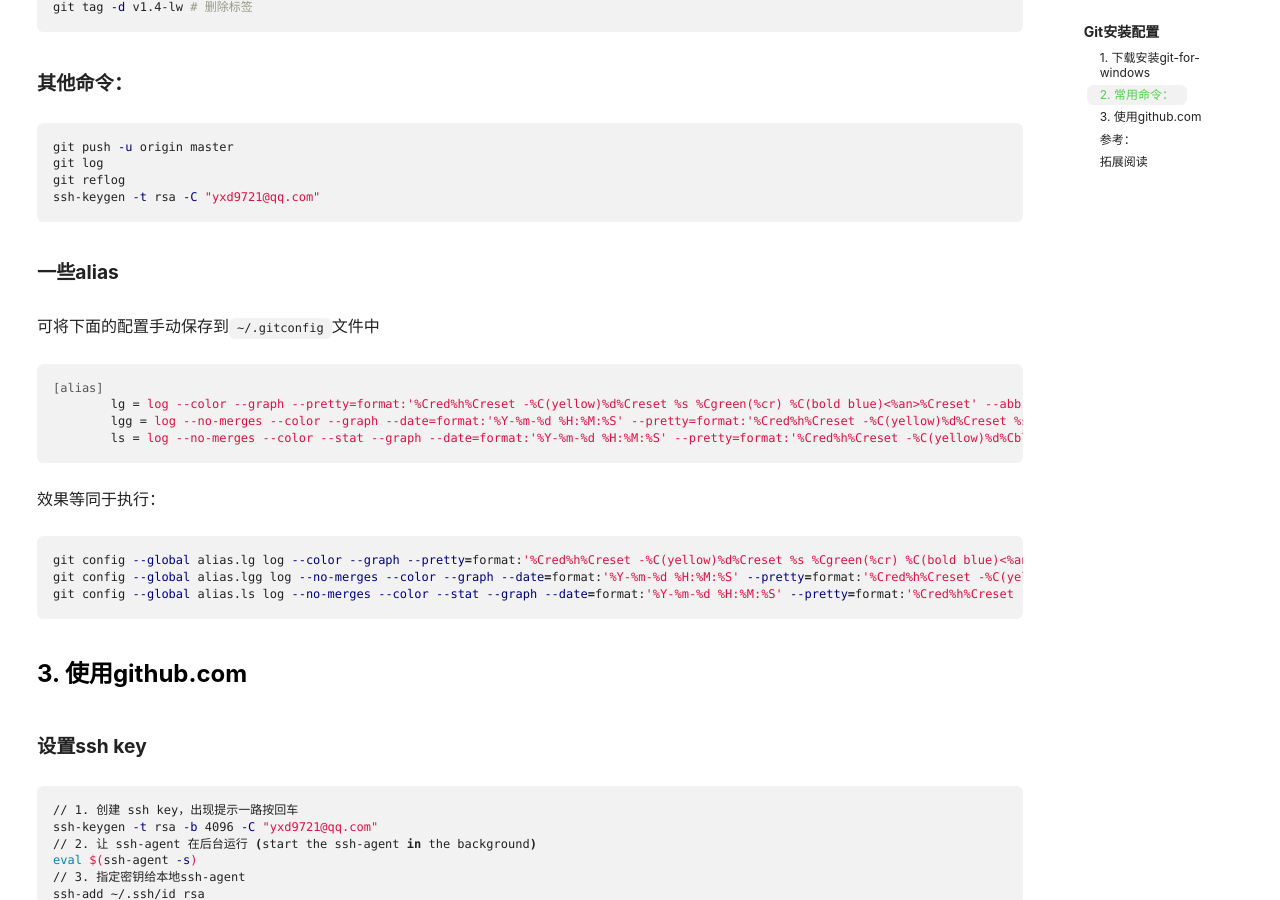
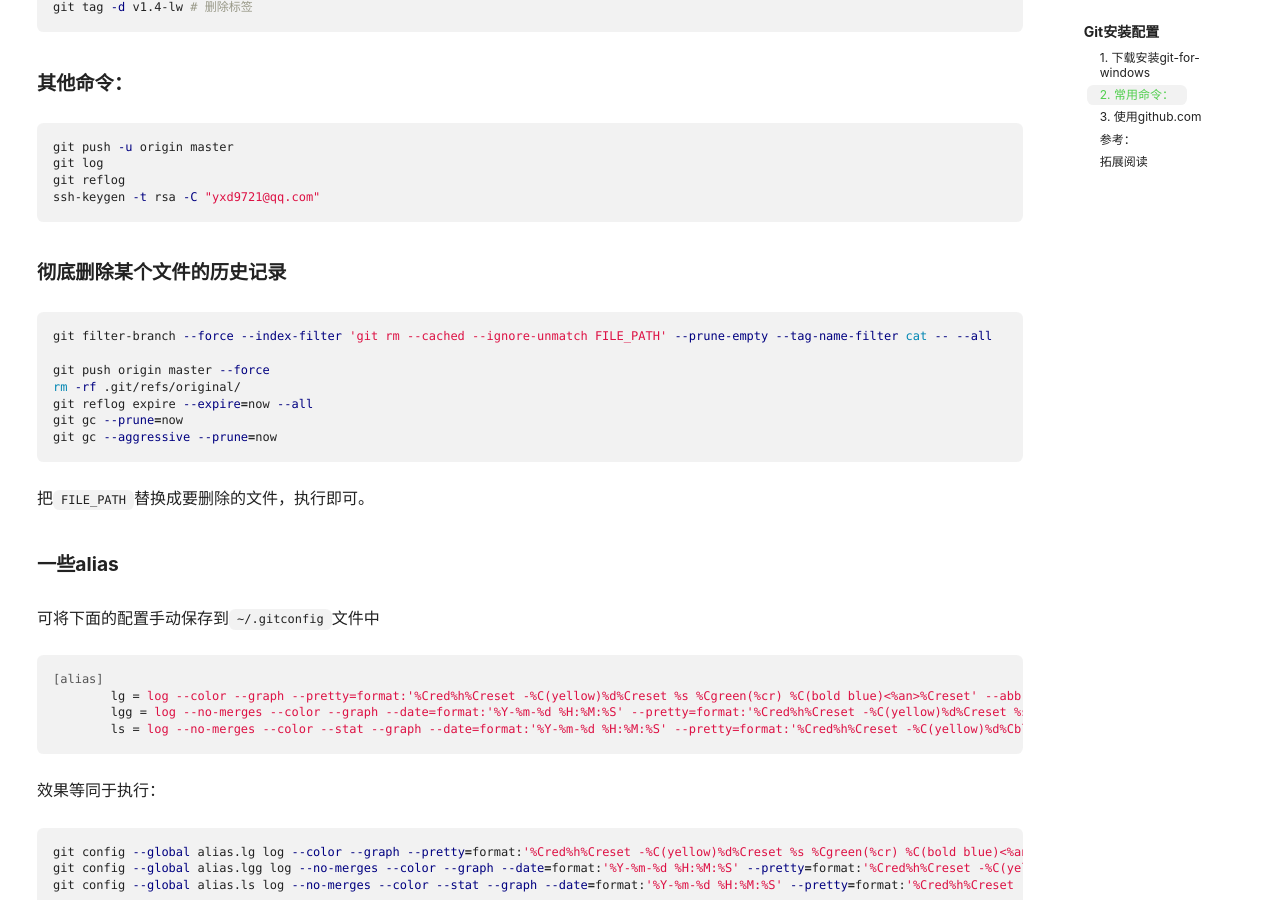
Before and after one commit to thianda91/thianda91.github.io, a Jekyll site: the page built from _posts/2017-09-28-git-learning.md, in a window 1280 px wide and 900 px high, scrolled down 4634 px. Built offline with Jekyll 4.4.1, drawn with Linux system fonts in a browser that asks for light colours; nearby versions of some CDN libraries; comment, search, counter and statistics services are not loaded; some of the changed text lies outside the part shown.

Commit message:
update git-learning

````diff
--- a/_posts/2017-09-28-git-learning.md
+++ b/_posts/2017-09-28-git-learning.md
@@ -212,6 +212,20 @@
 ssh-keygen -t rsa -C "yxd9721@qq.com"
 ```
 
+#### 彻底删除某个文件的历史记录
+
+```sh
+git filter-branch --force --index-filter 'git rm --cached --ignore-unmatch FILE_PATH' --prune-empty --tag-name-filter cat -- --all
+
+git push origin master --force
+rm -rf .git/refs/original/
+git reflog expire --expire=now --all
+git gc --prune=now
+git gc --aggressive --prune=now
+```
+
+把`FILE_PATH`替换成要删除的文件，执行即可。
+
 #### 一些alias
 
 可将下面的配置手动保存到`~/.gitconfig`文件中
````
Also changed, not shown: other parts of _posts/2017-09-28-git-learning.md (+1 -1 lines).
